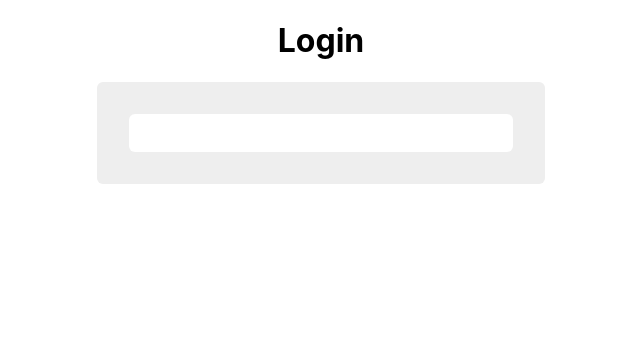
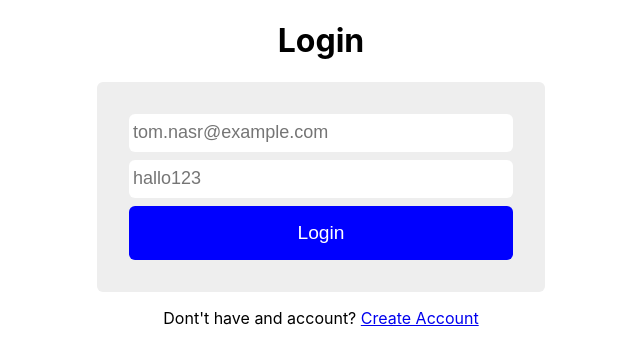
Before and after one commit to ahmdNasr/LocalHostBnB, a React (Create React App) app in the folder client/: page /login in a window 1280 px wide. Shown: the top 364 px of the page, without its empty margins (319-959 px from the left). Built offline with nearby package versions, Linux system fonts and the light colour scheme; no server answers.

Commit message:
feat: implement login on client

```diff
--- a/client/src/App.js
+++ b/client/src/App.js
@@ -1,3 +1,4 @@
+import { useState } from "react";
 import { BrowserRouter, Routes, Route, Navigate } from "react-router-dom";
 
 import "./App.css";
@@ -6,14 +7,16 @@ import LoginPage from "./pages/Login";
 import RegisterPage from "./pages/Register";
 
 function App() {
+  const [token, setToken] = useState(null);
+
   return (
     <div className="App">
       <BrowserRouter>
         <Routes>
           <Route path="/" element={<Navigate to="/login" />} />
-          <Route path="/login" element={<LoginPage />} />
+          <Route path="/login" element={<LoginPage setToken={setToken} />} />
           <Route path="/register" element={<RegisterPage />} />
-          <Route path="/dashboard" element={<DashboardPage />} />
+          <Route path="/dashboard" element={<DashboardPage token={token} />} />
         </Routes>
       </BrowserRouter>
     </div>
--- a/client/src/pages/Dashboard/index.js
+++ b/client/src/pages/Dashboard/index.js
@@ -1,4 +1,5 @@
-const DashboardPage = () => {
+const DashboardPage = ({ token }) => {
+  console.log("inside dashboard, token:", token);
   return (
     <div>
       <h1>Dashboard</h1>
--- a/client/src/pages/Login/LoginForm.js
+++ b/client/src/pages/Login/LoginForm.js
@@ -1,7 +1,51 @@
-const LoginForm = () => {
+import { useState } from "react";
+import { useNavigate } from "react-router-dom";
+import { apiBaseUrl } from "../../api";
+
+const LoginForm = ({ setToken }) => {
+  const [email, setEmail] = useState("");
+  const [password, setPassword] = useState("");
+  const [errorMessage, setErrorMessage] = useState("");
+
+  const navigate = useNavigate();
+
+  function login(event) {
+    event.preventDefault();
+
+    fetch(`${apiBaseUrl}/users/login`, {
+      method: "POST",
+      headers: {
+        "Content-Type": "application/json",
+      },
+      body: JSON.stringify({ email, password }),
+    })
+      .then((res) => res.json())
+      .then(({ status, result, error }) => {
+        if (status === "error") {
+          // error handling...
+          setErrorMessage(error.message);
+          return;
+        }
+        setToken(result.accessToken);
+        return navigate("/dashboard");
+      });
+  }
   return (
     <form>
-      <input type="text" />
+      <input
+        type="email"
+        placeholder="tom.nasr@example.com"
+        value={email}
+        onChange={(e) => setEmail(e.target.value)}
+      />
+      <input
+        type="password"
+        placeholder="hallo123"
+        value={password}
+        onChange={(e) => setPassword(e.target.value)}
+      />
+      <button onClick={login}>Login</button>
+      {errorMessage && <p className="error-message">{errorMessage}</p>}
     </form>
   );
 };
--- a/client/src/pages/Login/index.js
+++ b/client/src/pages/Login/index.js
@@ -1,10 +1,14 @@
+import { Link } from "react-router-dom";
 import LoginForm from "./LoginForm";
 
-const LoginPage = () => {
+const LoginPage = ({ setToken }) => {
   return (
     <div>
       <h1>Login</h1>
-      <LoginForm />
+      <LoginForm setToken={setToken} />
+      <p>
+        Dont't have and account? <Link to="/register">Create Account</Link>
+      </p>
     </div>
   );
 };
--- a/client/src/pages/Register/RegisterForm.js
+++ b/client/src/pages/Register/RegisterForm.js
@@ -60,7 +60,7 @@ const RegisterForm = () => {
         onChange={(e) => setLastName(e.target.value)}
       />
       <input
-        type="text"
+        type="email"
         placeholder="tom.nasr@example.com"
         value={email}
         onChange={(e) => setEmail(e.target.value)}
--- a/client/src/pages/Register/index.js
+++ b/client/src/pages/Register/index.js
@@ -1,3 +1,4 @@
+import { Link } from "react-router-dom";
 import RegisterForm from "./RegisterForm";
 
 const RegisterPage = () => {
@@ -5,6 +6,9 @@ const RegisterPage = () => {
     <div>
       <h1>Create a new Account</h1>
       <RegisterForm />
+      <p>
+        Already have an account? <Link to="/login">Login</Link>
+      </p>
     </div>
   );
 };
```
